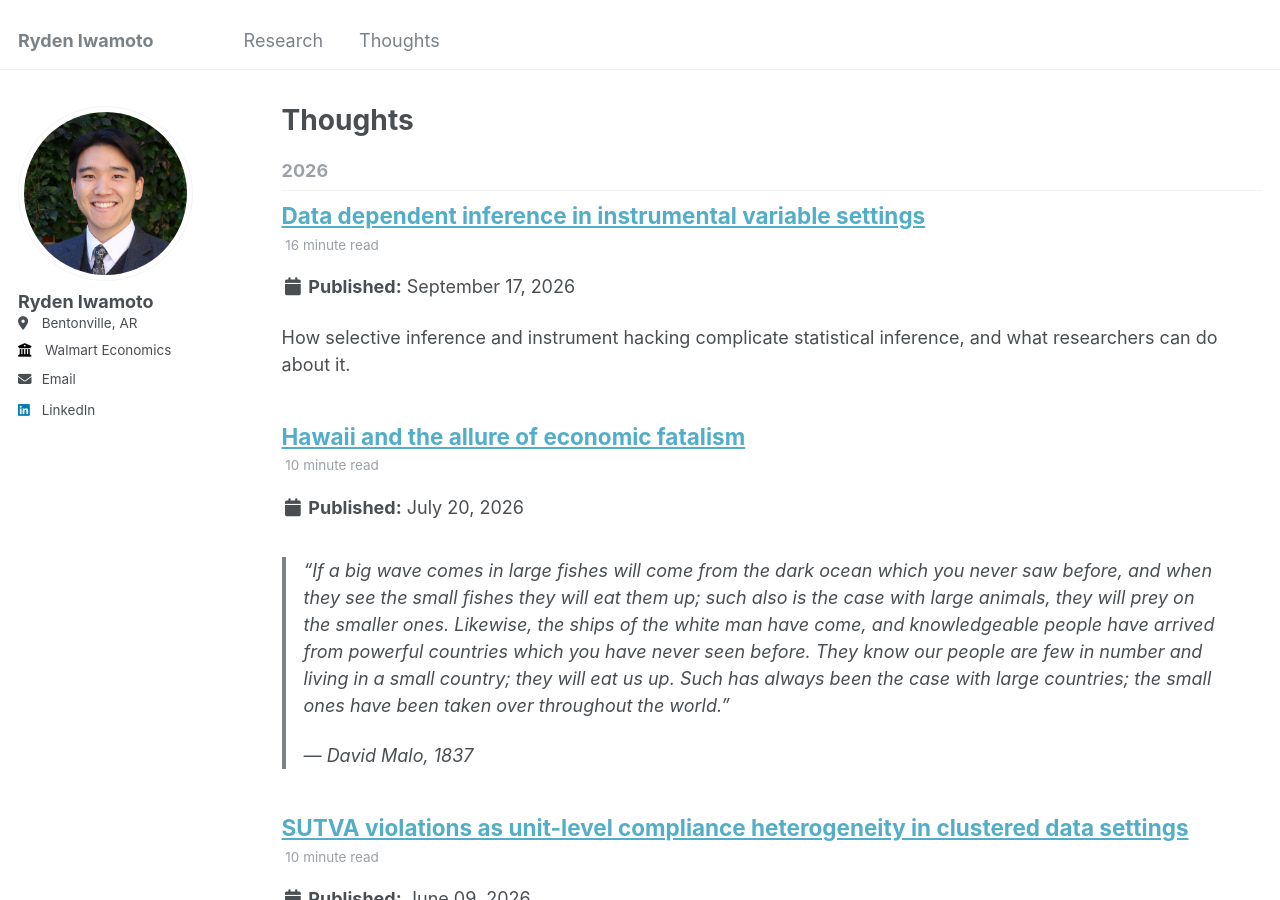
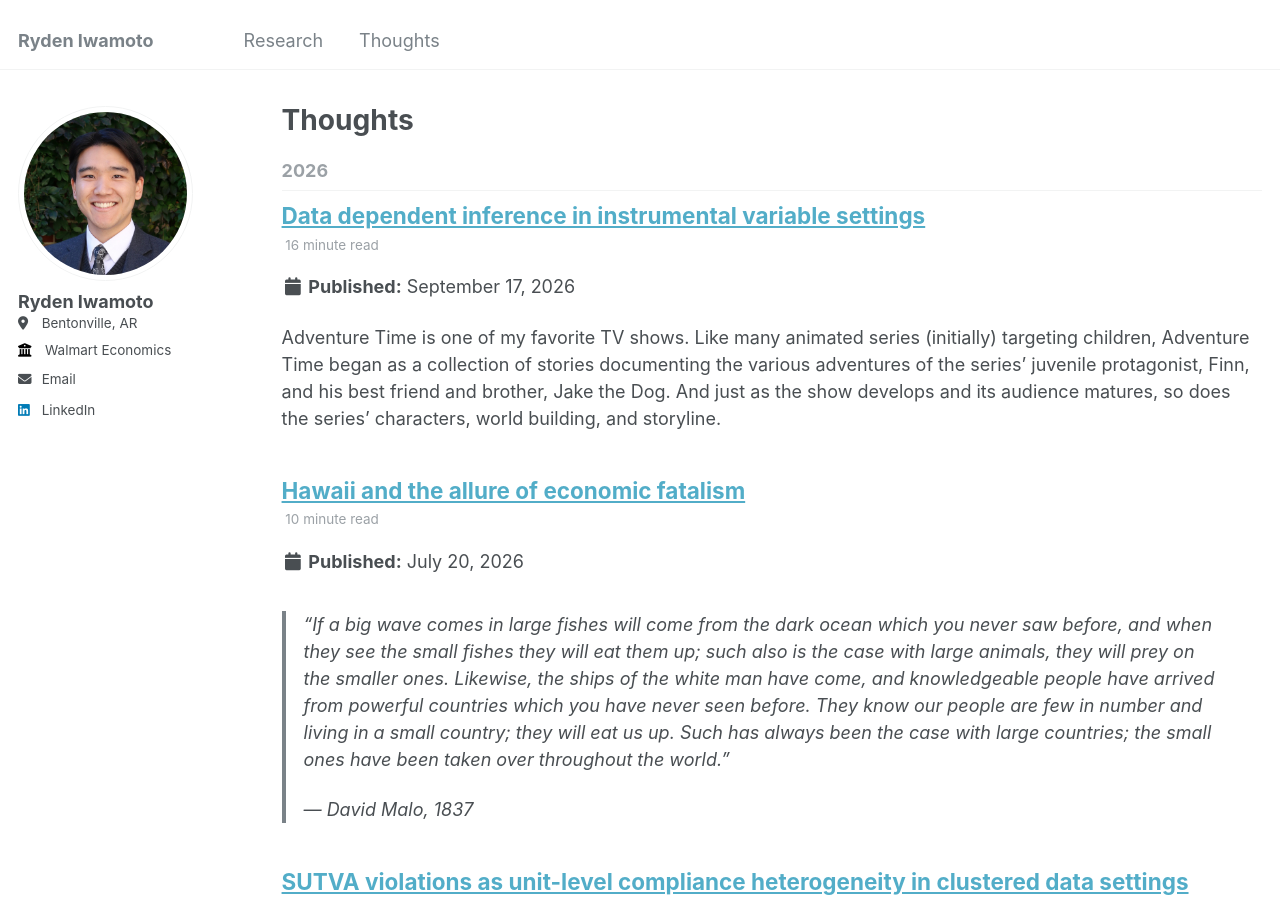
Before and after one commit to rydeniwamoto/rydeniwamoto.github.io, a Jekyll site: the page built from _pages/year-archive.html, in a window 1280 px wide and 900 px high. Built offline with Jekyll 4.4.1, drawn with Linux system fonts in a browser that asks for light colours.

Commit message:
Use opening paragraph as post excerpt

```diff
--- a/_posts/2026-09-17-data-dependent-inference.md
+++ b/_posts/2026-09-17-data-dependent-inference.md
@@ -2,7 +2,6 @@
 title: "Data dependent inference in instrumental variable settings"
 date: 2026-09-17
 permalink: /posts/2026/09/data-dependent-inference/
-excerpt: "How selective inference and instrument hacking complicate statistical inference, and what researchers can do about it."
 tags:
   - econometrics
   - inference
```
